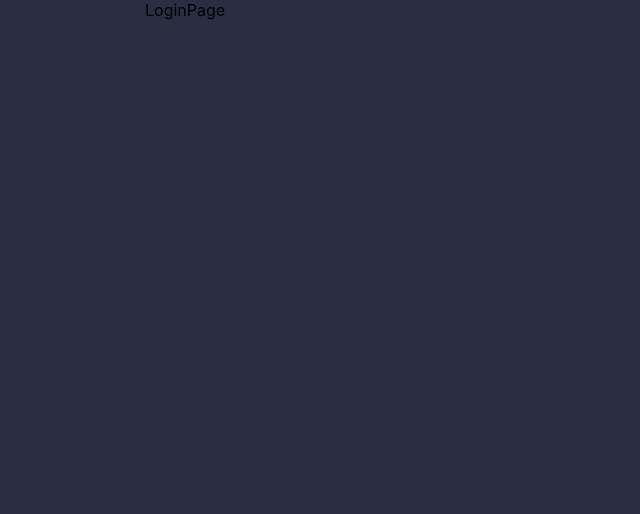
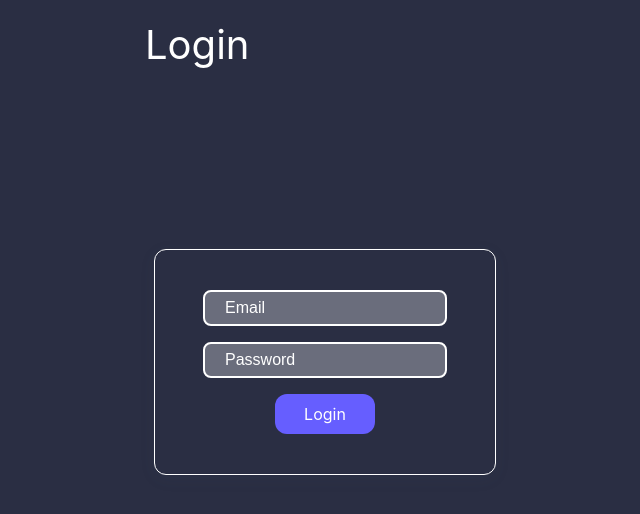
Before and after one commit to januard064/assesment-januard-dataon, a React (Create React App) app: page / in a window 1280 px wide. Shown: the top 514 px of the page, without its empty margins (315-955 px from the left). Built offline with nearby package versions, Linux system fonts and the light colour scheme.

Commit message:
add login page

```diff
--- /dev/null
+++ b/src/component/icons/arrow-left.js
@@ -0,0 +1,10 @@
+const ArrowLeft = (props) => {
+
+    return (
+        <svg width="20" height="20" viewBox="0 0 20 20" fill="none" xmlns="http://www.w3.org/2000/svg">
+            <path d="M15.8334 10H4.16669M4.16669 10L10 15.8333M4.16669 10L10 4.16667" stroke="#FFFFFF" stroke-width="1.66667" stroke-linecap="round" stroke-linejoin="round" />
+        </svg>
+    )
+}
+
+export default ArrowLeft
--- /dev/null
+++ b/src/component/login-section/login-section.js
@@ -0,0 +1,37 @@
+import React from "react";
+
+import { useNavigate } from "react-router-dom";
+
+import styles from './login-section.module.css'
+
+const LoginSection = () => {
+
+    const navigate = useNavigate()
+
+    const handleLogin = () => {
+        navigate('/news-page')
+    }
+
+    return (
+        <div className={styles.container}>
+            <div className={styles.loginContent}>
+                <form>
+                    <div>
+                        <input placeholder="Email" name="email" className={styles.form} />
+                    </div>
+                    <div style={{ marginTop: '16px' }}>
+                        <input placeholder="Password" name="password" className={styles.form} />
+                    </div>
+
+                    <div className={styles.flexCenter}>
+                        <div className={styles.loginButton} onClick={handleLogin}>
+                            Login
+                        </div>
+                    </div>
+                </form>
+            </div>
+        </div>
+    )
+}
+
+export default LoginSection
--- /dev/null
+++ b/src/component/login-section/login-section.module.css
@@ -0,0 +1,61 @@
+.container {
+    display: flex;
+    justify-content: center;
+    align-items: center;
+    height: 100%;
+    width: 100%;
+    margin-top: 50%;
+}
+
+.loginContent {
+    width: 340px;
+    padding: 40px 0px;
+    border: 1px solid #FFFFFF;
+    box-shadow: 0px 4px 16px #455B6314;
+    border-radius: 12px;
+    display: flex;
+    justify-content: center;
+    align-items: center;
+}
+
+input {
+    width: 200px;
+    height: 32px;
+    padding: 0px 20px;
+    border-color: transparent;
+    border: 2px solid #FFFFFF;
+    border-radius: 8px;
+    font-size: 16px;
+    background-color: rgba(255, 255, 255, 0.3);
+    color: #FFFFFF;
+
+}
+
+input:focus,
+input:active {
+    outline: none;
+}
+
+input::placeholder {
+    color: #FFFFFF;
+    /* Replace with your desired color */
+}
+
+.flexCenter {
+    display: flex;
+    justify-content: center;
+    align-items: center;
+}
+
+.loginButton {
+    width: 100px;
+    height: 40px;
+    color: #FFFFFF;
+    display: flex;
+    align-items: center;
+    justify-content: center;
+    cursor: pointer;
+    border-radius: 12px;
+    background-color: #665EFF;
+    margin-top: 16px;
+}
--- a/src/pages/LoginPage.js
+++ b/src/pages/LoginPage.js
@@ -1,11 +1,16 @@
 import React from "react"
 
+import TitleHead from "../component/title-head/title-head"
 
-const LoginPage =() => {
+import LoginSection from "../component/login-section/login-section"
 
-    return(
-        <div>
-            LoginPage
+
+const LoginPage = () => {
+
+    return (
+        <div style={{ paddingTop: '20px' }}>
+            <TitleHead title={"Login"} />
+            <LoginSection />
         </div>
     )
 }
--- a/src/pages/NewsPage.js
+++ b/src/pages/NewsPage.js
@@ -1,7 +1,11 @@
 import React from "react";
+
+import { useNavigate } from "react-router-dom";
 
 
 import { DUMP_DATA } from "../dump-data";
+
+import ArrowLeft from "../component/icons/arrow-left";
 
 import NewsCard from "../component/news-card/news-card";
 import TitleHead from "../component/title-head/title-head";
@@ -9,8 +13,17 @@ import FloattingButton from "../component/floating-button/floating-button";
 
 const NewsPage = () => {
 
+    const navigate = useNavigate()
+
+    const handleLogout = () => {
+        navigate(`/`)
+    }
+
     return (
         <>
+            <div style={{ marginTop:'20px', cursor:'pointer' }} onClick={handleLogout}>
+                <ArrowLeft />
+            </div>
             <TitleHead title={"City News"} />
             {DUMP_DATA.map((data, index) => (
                 <NewsCard data={data} index={index} />
```
